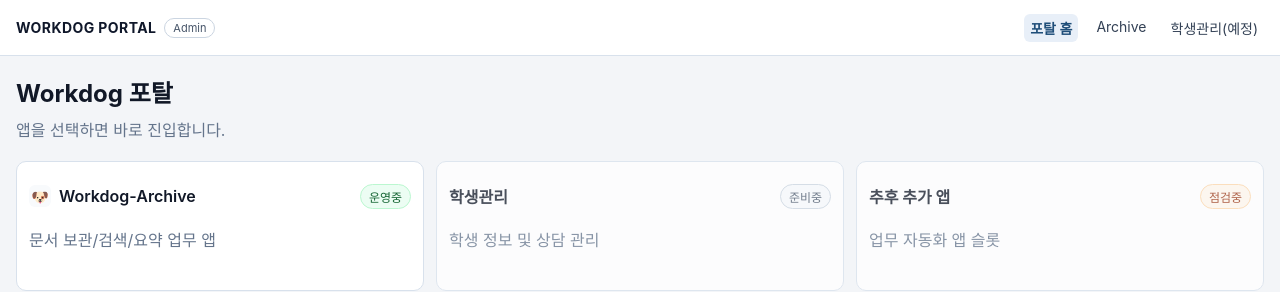
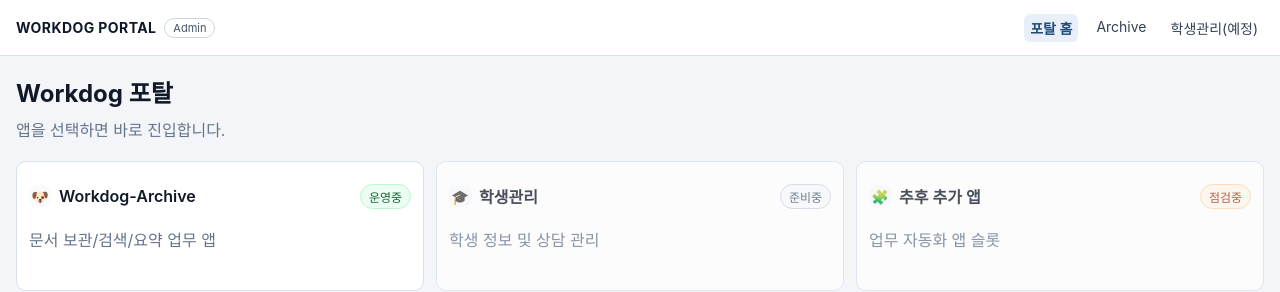
Before and after one commit to baggam-dev/workdog-archive-web, a React (Vite) app: page / in a window 1280 px wide. Shown: the top 292 px of the page. Built offline with nearby package versions, Linux system fonts and the light colour scheme; no server answers.

Commit message:
fix: show app icons on disabled portal tiles

```diff
--- a/src/components/portal/AppCard.jsx
+++ b/src/components/portal/AppCard.jsx
@@ -16,7 +16,7 @@ export default function AppCard({ app }) {
     return (
       <article className="app-card app-card-disabled" aria-disabled="true">
         <div className="app-card-top">
-          <strong>{app.name}</strong>
+          <strong className="app-title-wrap"><span className="app-icon" aria-hidden="true">{app.icon || '📦'}</span>{app.name}</strong>
           <StatusBadge status={app.status} />
         </div>
         <p className="muted">{app.desc}</p>
```
